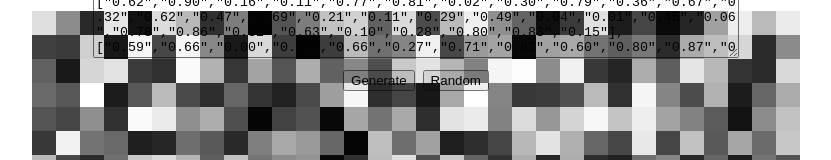
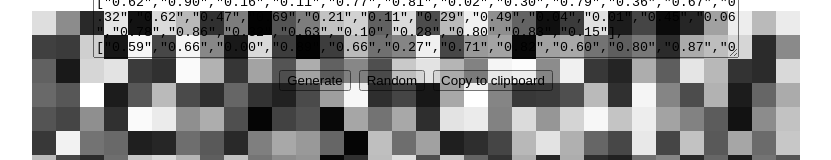
Before and after one commit to GGolfz/BWImage, a React (Create React App) app: page / in a window 1280 px wide. Shown: the part 159-319 px from the top of the page, without its empty margins (232-1063 px from the left). Built offline with nearby package versions, Linux system fonts and the light colour scheme.

Commit message:
add: copy value to clipboard :sparkles:

```diff
--- a/src/App.js
+++ b/src/App.js
@@ -38,6 +38,12 @@ function App() {
     } catch(err){
       console.log(err)
     }
+  }
+  const handleCopy = () => {
+    var copyText = document.getElementById("dataImage");
+    copyText.select();
+    copyText.setSelectionRange(0, 99999);
+    document.execCommand("copy");
   }
   const renderImage = () => {
     return (
@@ -87,6 +93,9 @@ function App() {
         <button style={{ margin: ".25rem" }} onClick={handleRandomImage}>
           Random
         </button>
+        <button style={{ margin: ".25rem" }} onClick={handleCopy}>
+          Copy to clipboard
+        </button>
       </div>
       <div
         style={{
```
